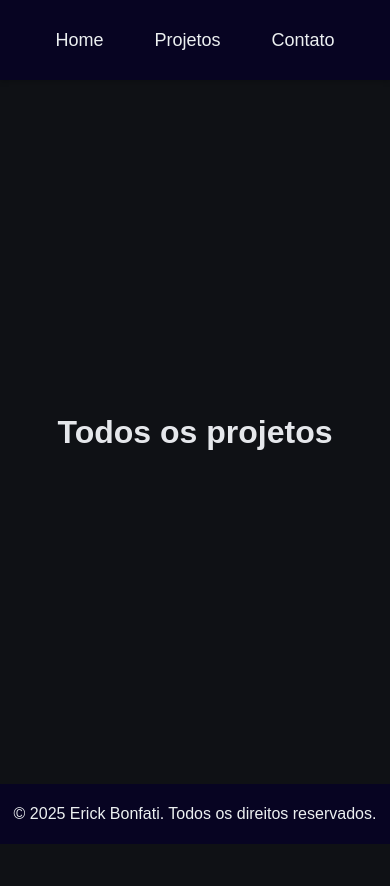
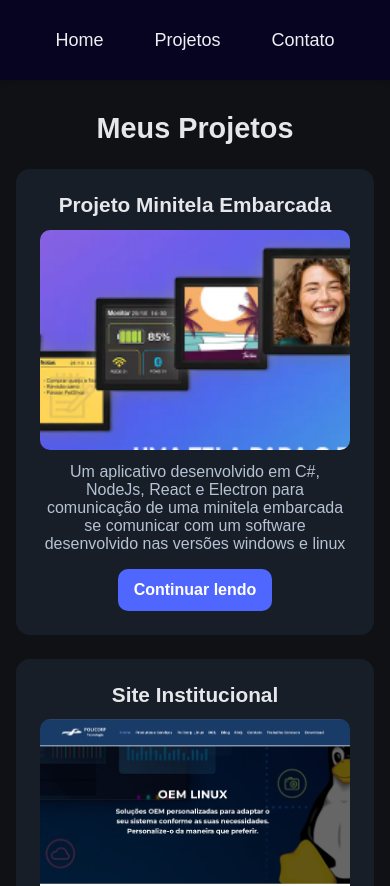
Before and after one commit to Erick-bonfati/MeuPortifolio, a React (Vite) app: page /projetos in a window 390 px wide. Shown: the top 886 px of the page. Before the commit the page ends 844 px from the top, so only its background shows below. Built offline with nearby package versions, Linux system fonts and the light colour scheme.

Commit message:
Adicionando sessão de projetos, e criando objetos para armazenamento

```diff
--- a/src/App.jsx
+++ b/src/App.jsx
@@ -6,6 +6,7 @@ import Footer from './components/Footer'
 import Home from './pages/Home'
 import Projetos from './pages/Projetos'
 import Contato from './pages/Contato'
+import ProjetoDetalhe from './pages/ProjetoDetalhe'
 
 
 
@@ -19,6 +20,7 @@ function App() {
             <Route path='/' element={<Home />} />
             <Route path='/projetos' element={<Projetos />} />
             <Route path='/contato' element={<Contato />} />
+            <Route path="/projetos/:slug" element={<ProjetoDetalhe />} />
           </Routes>
         </main>
         <Footer />
--- a/src/data/projects.jsx
+++ b/src/data/projects.jsx
@@ -1,17 +1,87 @@
 export const projects = [
   {
     id: 1,
-    title: "Sistema de Blog",
-    stack: ["Vue", "Node", "MongoDB"],
-    summary: "Editor rico, imagens no Cloudinary e paginação.",
-    repo: "https://github.com/usuario/blog",
-    demo: "https://meu-blog.app"
+    slug: "projeto-minitela",
+    titulo: "Projeto Minitela Embarcada",
+    imagem: "/imgs/minitela.png",
+    resumo: "Um aplicativo desenvolvido em C#, NodeJs, React e Electron para comunicação de uma minitela embarcada se comunicar com um software desenvolvido nas versões windows e linux",
+    conteudo: `
+      Falando sobre o app minitela....
+    `,
+    links: [
+      { label: "Link do produto lançado oficialmente na loja Positivo", url: "https://loja.meupositivo.com.br/notebook-positivo-vision-r15m-amd-ryzen-7-5825u-linux-8gb-ram-256gb-ssd-wi-fi-6-15-full-hd-ips-minitela-preto-3003077/p" },
+
+    ]
   },
   {
     id: 2,
-    title: "Positivo Home",
-    stack: ["Electron", "Python"],
-    summary: "App desktop com controle de brilho e temas.",
-    repo: "https://github.com/usuario/positivo-home"
-  }
-]
+    slug: "site-institucional",
+    titulo: "Site Institucional",
+    imagem: "/imgs/policorp.png",
+    resumo: "Site Institucional desenvolvido em Javascript, Vue e Nodejs, para a empresa Policorp Tecnologia, este site possui um total de 10 páginas, contendo integrações de APIs, conexões com serviços de envio de email, envio de formulários e integrações em banco de dados",
+    conteudo: `
+      Falando sobre o site
+    `,
+    links: [
+      { label: "Site Policorp", url: "https://www.policorp.com.br" },
+
+    ]
+  },
+  {
+    id: 3,
+    slug: "lash-designer",
+    titulo: "Site Lash Designer",
+    imagem: "/imgs/colocarImagem.png",
+    resumo: "Falar resumo",
+    conteudo: `
+      Falando sobre o site
+    `,
+    links: [
+      { label: "Link Projeto", url: "https://github.com/Erick-bonfati/SiteLash" },
+
+    ]
+  },
+  {
+    id: 4,
+    slug: "central-de-estudos",
+    titulo: "Central de Estudos",
+    imagem: "/imgs/colocarImagem.png",
+    resumo: "Falar resumo",
+    conteudo: `
+      Falando sobre o site
+    `,
+    links: [
+      { label: "Link Projeto", url: "https://github.com/Erick-bonfati/Central-estudos" },
+
+    ]
+  },
+  {
+    id: 5,
+    slug: "modelo-web-react",
+    titulo: "Site ModeloWebReact",
+    imagem: "/imgs/colocarImagem.png",
+    resumo: "Site Institucional desenvolvido em Javascript, Vue e Nodejs, para a empresa Policorp Tecnologia, este site possui um total de 10 páginas, contendo integrações de APIs, conexões com serviços de envio de email, envio de formulários e integrações em banco de dados",
+    conteudo: `
+      Falando sobre o site
+    `,
+    links: [
+      { label: "Link Projeto", url: "https://github.com/Erick-bonfati/ModeloWebReact" },
+
+    ]
+  },
+  {
+    id: 6,
+    slug: "projeto-estudos-javascript-react",
+    titulo: "Projeto de Estudos Javascript/React",
+    imagem: "/imgs/colocarImagem.png",
+    resumo: "Estes são dois repositórios de estudos que fiz durante minha trajetoria de estudos sobre o React e Javascript, aqui nós encontramos diversos modulos de estudos e também outros metodos e integrações do React + Vite",
+    conteudo: `
+      Falando sobre o projeto
+    `,
+    links: [
+      { label: "Link Projeto", url: "https://github.com/Erick-bonfati/React" },
+      { label: "Link Projeto", url: "https://github.com/Erick-bonfati/Javascript" },
+    ]
+  },
+
+];
--- /dev/null
+++ b/src/pages/ProjetoDetalhe.jsx
@@ -0,0 +1,38 @@
+import { useParams, Link } from "react-router-dom"
+import { projects  } from "../data/projects"
+import "./Projetos.css"
+
+export default function ProjetoDetalhe() {
+    const { slug } = useParams();
+    const projeto = projects.find(projeto => projeto.slug === slug)
+
+    if(!projeto) {
+        return (
+            <main className="container">
+             <h1 className="title">Projeto não encontrado</h1>
+            <Link to="/projetos" className="btn">Voltar</Link>
+      </main>
+        )
+    }
+
+    return (
+        <main className="container">
+            <h1 className="title">{projeto.titulo}</h1>
+            <img src={projeto.imagem} alt={projeto.titulo} className="detail-img" />
+            <p className="detail-texto">{projeto.conteudo}</p>
+            {projeto.links && projeto.links.length > 0 && (
+                <div>
+                    <h3>Links úteis:</h3>
+                    {projeto.links.map((link, i) => (
+                        <p key={i}>
+                            <a href={link.url} target="_blank" rel="noreferrer">
+                                {link.label}
+                            </a>
+                        </p>
+                    ))}
+                </div>
+            )}
+            <Link to="/projetos" className="btn">Voltar</Link>
+        </main>
+    )
+}
--- /dev/null
+++ b/src/pages/Projetos.css
@@ -0,0 +1,88 @@
+.container {
+  max-width: 1100px;
+  margin: 0 auto;
+  padding: 2rem 1rem;
+}
+
+.title {
+  margin: 0 0 1.5rem 0;
+  font-size: 1.8rem;
+}
+
+.grid {
+  display: grid;
+  grid-template-columns: repeat(2, 1fr);
+  gap: 1.5rem;
+}
+
+@media (max-width: 800px) {
+  .grid { grid-template-columns: 1fr }
+}
+
+.card {
+  background: #171e28;
+  border-radius: 14px;
+  padding: 1.5rem;
+}
+
+.card-title {
+  margin: 0 0 0.8rem 0;
+  font-size: 1.3rem;
+}
+
+.card-img {
+  width: 100%;
+  height: 220px;
+  object-fit: cover;
+  border-radius: 10px;
+  background: #0b0f15;
+  display: block;
+  margin-bottom: 0.8rem;
+}
+
+.card-resumo {
+  margin: 0 0 1rem 0;
+  color: #b6c2d3;
+  font-size: 1rem;
+}
+
+.btn {
+  display: inline-block;
+  background: #4f67ff;
+  color: #ffffff;
+  padding: 0.75rem 1rem;
+  border-radius: 10px;
+  text-decoration: none;
+  font-weight: 600;
+  text-align: center;
+}
+
+.btn:hover { background: #3b4fe0 }
+
+.detail-img {
+  width: 100%;
+  max-height: 420px;
+  object-fit: cover;
+  border-radius: 12px;
+  background: #0b0f15;
+  margin-bottom: 1rem;
+}
+
+.detail-text {
+  line-height: 1.7;
+  font-size: 1rem;
+  margin-bottom: 1rem;
+}
+
+.links {
+  padding-left: 1rem;
+  display: grid;
+  gap: 0.5rem;
+}
+
+.links a {
+  color: #8fb3ff;
+  text-decoration: none;
+}
+
+.links a:hover { text-decoration: underline }
--- a/src/pages/Projetos.jsx
+++ b/src/pages/Projetos.jsx
@@ -1,9 +1,23 @@
+import { Link } from "react-router-dom";
+import { projects } from "../data/projects";
+import "./Projetos.css";
 
-export default function Projects() {
+export default function Projetos() {
   return (
     <main className="container">
-      <h1>Todos os projetos</h1>
-
+      <h1 className="title">Meus Projetos</h1>
+      <section className="grid">
+        {projects.map(p => (
+          <article key={p.id} className="card">
+            <h2 className="card-title">{p.titulo}</h2>
+            <img src={p.imagem} alt={p.titulo} className="card-img" />
+            <p className="card-resumo">{p.resumo}</p>
+            <Link to={`/projetos/${p.slug}`} className="btn">
+              Continuar lendo
+            </Link>
+          </article>
+        ))}
+      </section>
     </main>
-  )
+  );
 }
```
Also changed, not shown: public/imgs/minitela.png (added), public/imgs/policorp.png (added).
